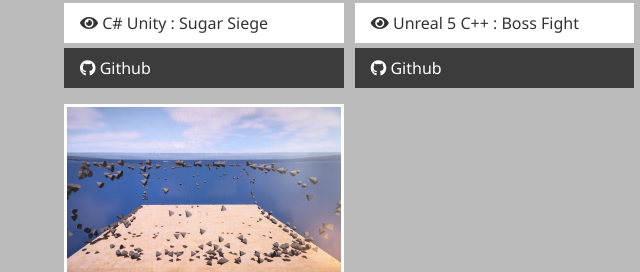
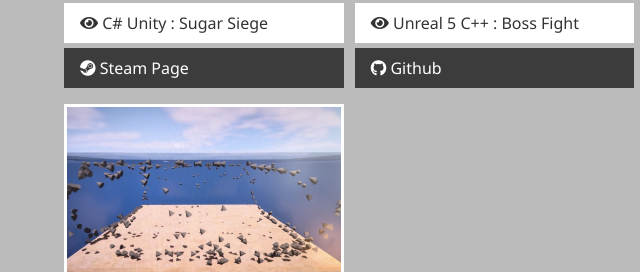
Before and after one commit to blakegibbs/portfolio, a website: page dist/work.html in a window 1280 px wide. Shown: the part 474-746 px from the top of the page, 0-640 px from the left. Drawn offline with Linux system fonts and the light colour scheme.

Commit message:
added steam link

```diff
--- a/dist/work.html
+++ b/dist/work.html
@@ -60,8 +60,8 @@
                 <a href="#" class="btn-light">
                     <i class="fas fa-eye"></i> C# Unity : Sugar Siege
                 </a>
-                <a href="#" class="btn-dark">
-                    <i class="fab fa-github"></i> Github
+                <a href="https://store.steampowered.com/app/3086660/Sugar_Siege/" class="btn-dark">
+                    <i class="fab fa-steam"></i> Steam Page
                 </a>
             </div>
 
```
